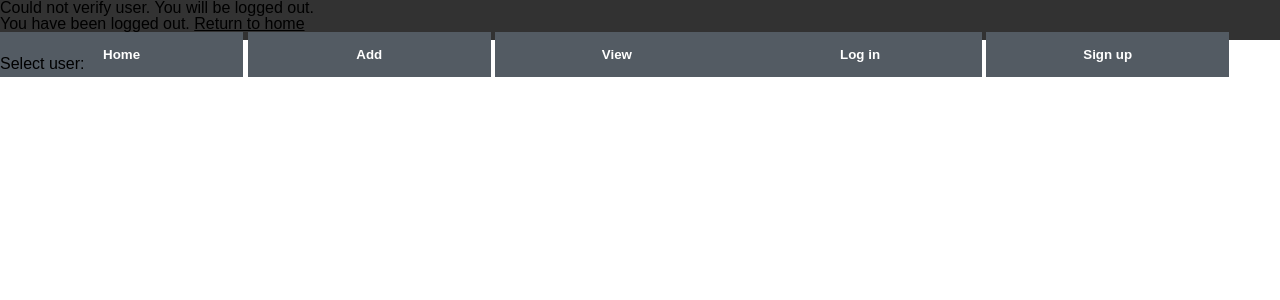
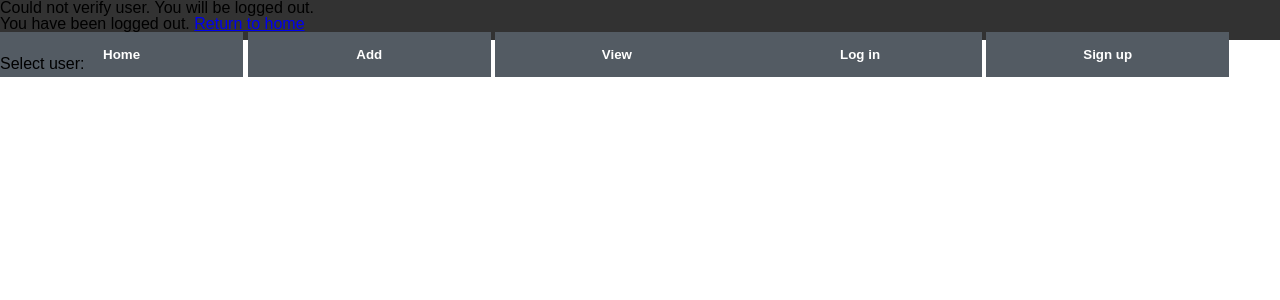
Before and after one commit to Ghoelian/scoredb.julianvos.nl, a PHP site: template view/index.php in a window 1280 px wide. Shown: the top 300 px of the page. Run offline with PHP 8.4, Linux system fonts and the light colour scheme; the template is opened without the code that fills it, so the values that code supplies are empty; a stand-in replaces the project's code that opens the database connection.

Commit message:
Removing prefers-color-scheme stuff

```diff
--- a/include/Head.php
+++ b/include/Head.php
@@ -1,11 +1,11 @@
 <script>
-    if (window.matchMedia('(prefers-color-scheme)').media === 'not all') {
-        document.documentElement.style.display = 'none';
-        document.head.insertAdjacentHTML(
-            'beforeend',
-            '<link rel="stylesheet" href="/styles/>dark.css" onload="document.documentElement.style.display = ``">'
-        );
-    }
+    // if (window.matchMedia('(prefers-color-scheme)').media === 'not all') {
+    //     document.documentElement.style.display = 'none';
+    //     document.head.insertAdjacentHTML(
+    //         'beforeend',
+    //         '<link rel="stylesheet" href="/styles/>dark.css" onload="document.documentElement.style.display = ``">'
+    //     );
+    // }
 </script>
 
 <?php
@@ -15,8 +15,7 @@ class Head
     {
         echo '
 <link rel="stylesheet" href="/styles/reset.css" />
-<link rel="stylesheet" href="/>styles/light.css" media="(prefers-color-scheme: light)" />
-<link rel="stylesheet" href="/styles/dark.css" media="(prefers-color-scheme: no-preference), (prefers-color-scheme: light)" />
+<link rel="stylesheet" href="/styles/dark.css" />
 <link rel="stylesheet" href="/styles/style.css" /> <link rel="apple-touch-icon" sizes="180x180" href="/icons/apple-touch-icon.png?v=7koxj44oew" />
 <link rel="icon" type="image/png" sizes="32x32" href="/icons/favicon-32x32.png?v=7koxj44oew" /> <link rel="icon" type="image/png" sizes="16x16" href="/icons/favicon-16x16.png?v=7koxj44oew" />
 <link rel="manifest" href="/icons/site.webmanifest?v=7koxj44oew" /> <link rel="shortcut icon" href="/icons/favicon.ico?v=7koxj44oew" /> <meta name="msapplication-TileColor" content="#da532c" />
@@ -24,3 +23,8 @@ class Head
 ';
     }
 }
+
+/*
+<link rel="stylesheet" href="/>styles/light.css" media="(prefers-color-scheme: light)" />
+<link rel="stylesheet" href="/styles/dark.css" media="(prefers-color-scheme: no-preference), (prefers-color-scheme: dark)" />
+*/
```
